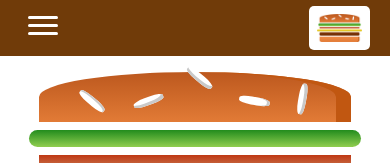
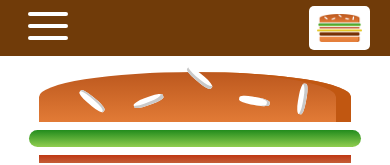
Before and after one commit to raarnout/react-burger-builder, a React (Create React App) app: page / in a window 390 px wide. Shown: the top 165 px of the page. Built offline with nearby package versions, Linux system fonts and the light colour scheme.

Commit message:
[#react-burger-builder] added hamburger button for mobile menu

```diff
--- a/src/components/UI/hamburger-button/_hamburger-button.scss
+++ b/src/components/UI/hamburger-button/_hamburger-button.scss
@@ -8,9 +8,9 @@
 
 $hamburger-padding-x: 8px !default;
 $hamburger-padding-y: 12px !default;
-$hamburger-layer-width: 30px !default;
-$hamburger-layer-height: 3px !default;
-$hamburger-layer-spacing: 5px !default;
+$hamburger-layer-width: 40px !default;
+$hamburger-layer-height: 4px !default;
+$hamburger-layer-spacing: 8px !default;
 $hamburger-layer-color: white !default;
 
 @import '~hamburgers/_sass/hamburgers/hamburgers';
--- a/src/components/main-layout/index.js
+++ b/src/components/main-layout/index.js
@@ -11,14 +11,14 @@ function MainLayout(props) {
 		setSideDrawer(!showSideDrawer);
 	}
 
-	const toggleMenuHandler = () => {
+	const sideDrawerToggleHandler = () => {
 		setSideDrawer(!showSideDrawer);
 	}
 
 	return (
 		<Auxiliary>
 			<Toolbar
-				toggleMenu={toggleMenuHandler}/>
+				drawerToggleClicked={sideDrawerToggleHandler}/>
 			<SideDrawer
 				open={showSideDrawer}
 				closed={sideDrawerClosedHandler}/>
--- a/src/components/navigation/toolbar/index.js
+++ b/src/components/navigation/toolbar/index.js
@@ -6,7 +6,7 @@ import HamburgerButton from 'components/UI/hamburger-button';
 
 const toolbar = props => (
 	<header className="toolbar">
-		<HamburgerButton clicked={props.toggleMenu}/>
+		<HamburgerButton clicked={props.drawerToggleClicked}/>
 		<div className="toolbar__logo">
 			<Logo />
 		</div>
```
